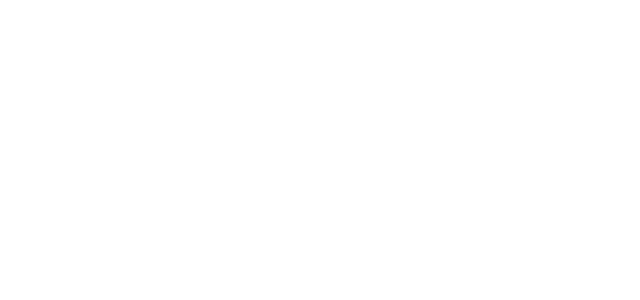
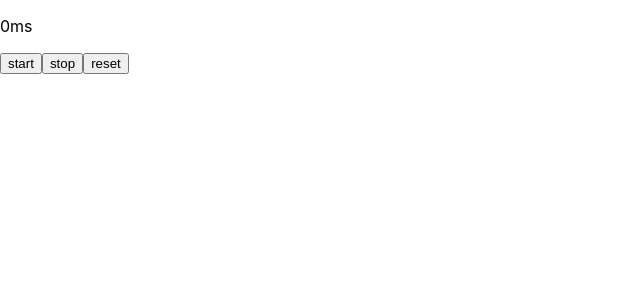
Before and after one commit to elizhang227/stopwatch-timer-exercise, a React (Create React App) app: page / in a window 1280 px wide. Shown: the top 300 px of the page, without its empty margins (0-640 px from the left). Built offline with nearby package versions, Linux system fonts and the light colour scheme.

Commit message:
created 3 buttons

```diff
--- a/src/App.js
+++ b/src/App.js
@@ -1,10 +1,12 @@
 import React from 'react';
+
+import ElapsedTime from './elapsedTime';
 
 
 function App() {
   return (
     <div className="App">
-
+      <ElapsedTime />
     </div>
   );
 }
--- a/src/elapsedTime.js
+++ b/src/elapsedTime.js
@@ -3,6 +3,22 @@ import PropTypes from 'prop-types';
 
 class ElapsedTime extends Component {
 
+
+    render() {
+        let i = 0
+        return(
+            <div>
+                <p>0ms</p>
+                {/* {setInterval(() => {
+                    return i = i + 1;
+                }, 1000)} */}
+                <button>start</button>
+                <button>stop</button>
+                <button>reset</button>
+            </div>
+        )
+    }
+
 }
 
 export default ElapsedTime;
```
